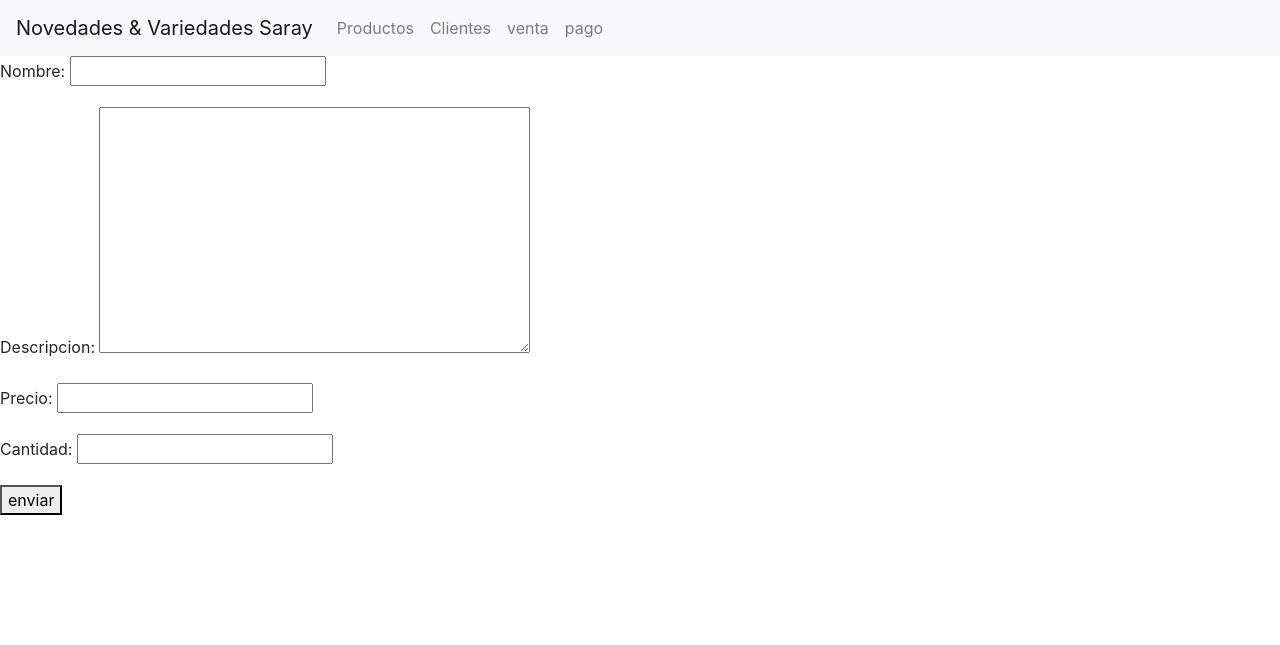
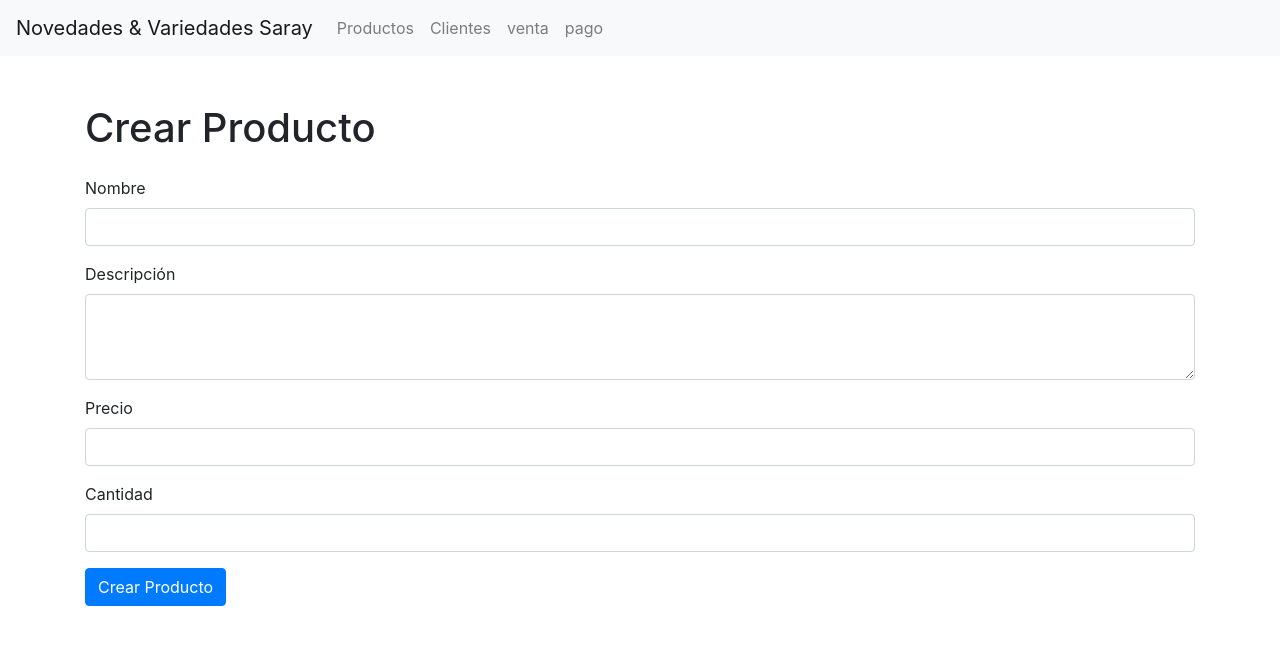
Before and after one commit to Gabriel0955/tiendasaray, a Django app: template Inventario/templates/productos/crear_producto.html in a window 1280 px wide. Shown: the top 645 px of the page. Run offline with Django 4.2, Linux system fonts and the light colour scheme; the template is opened without the code that fills it: values that come from a table or form of the project are taken from there, others are empty; some libraries are stand-ins or nearby versions.

Commit message:
Add files via upload

```diff
--- a/Inventario/templates/productos/crear_producto.html
+++ b/Inventario/templates/productos/crear_producto.html
@@ -2,10 +2,27 @@
 {% block content %}
 {% endblock %}
 {% block h1 %}
-<form method="post">
-    {% csrf_token %}
-    {{ form.as_p }}
-    <button type="submit">enviar</button>
-
-</form>
+    <div class="container mt-5">
+        <h1 class="mb-4">Crear Producto</h1>
+        <form action="{% url 'crear_producto' %}" method="post">
+            {% csrf_token %}
+            <div class="form-group">
+                <label for="nombre">Nombre</label>
+                <input type="text" class="form-control" id="nombre" name="nombre" required>
+            </div>
+            <div class="form-group">
+                <label for="descripcion">Descripción</label>
+                <textarea class="form-control" id="descripcion" name="descripcion" rows="3" required></textarea>
+            </div>
+            <div class="form-group">
+                <label for="precio">Precio</label>
+                <input type="number" class="form-control" id="precio" name="precio" step="0.01" required>
+            </div>
+            <div class="form-group">
+                <label for="cantidad">Cantidad</label>
+                <input type="number" class="form-control" id="cantidad" name="cantidad" required>
+            </div>
+            <button type="submit" class="btn btn-primary">Crear Producto</button>
+        </form>
+    </div>
 {% endblock %}
```
